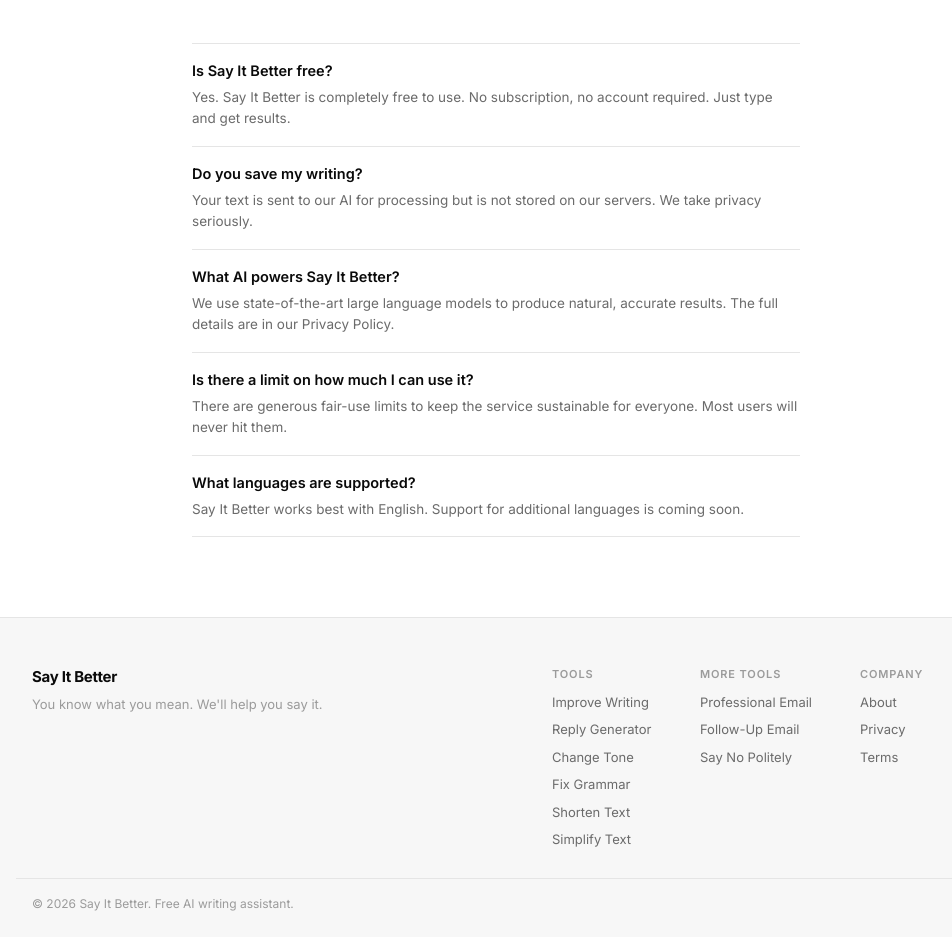
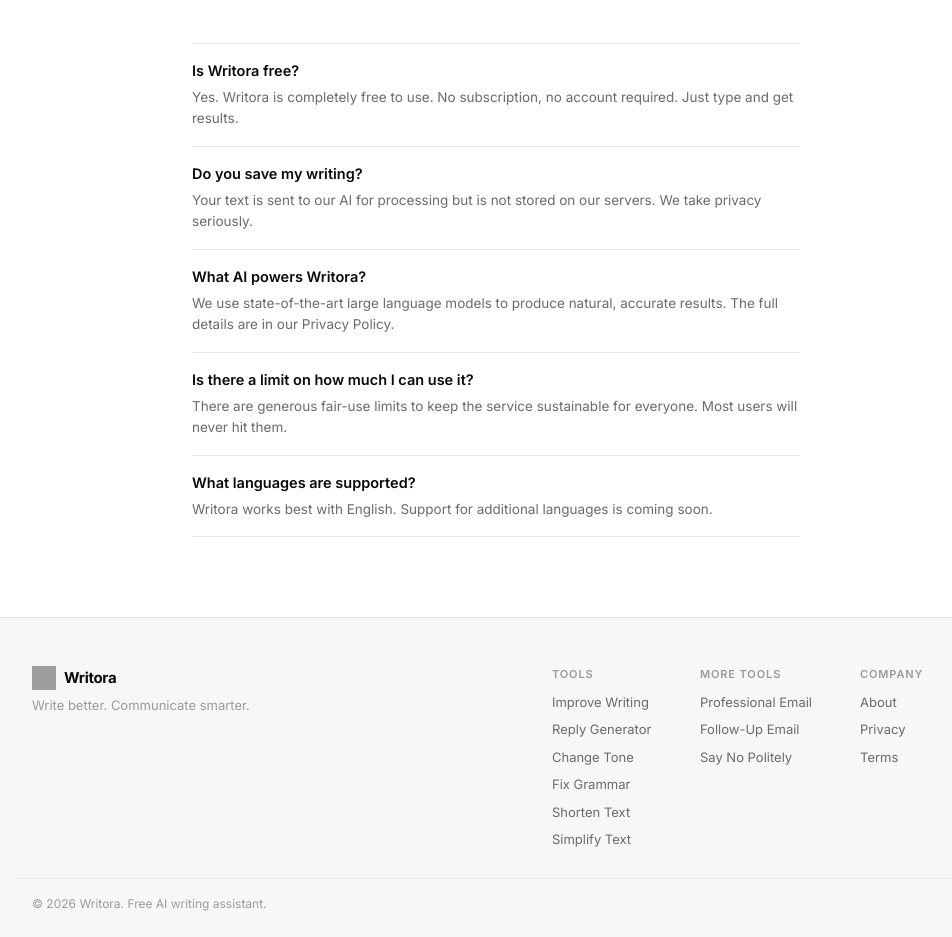
Before and after one commit to abdulwaarisinfo-dot/Project-, a Next.js app in the folder say-it-better/: page / in a window 1280 px wide. Shown: the part 2930-3867 px from the top of the page, without its empty margins (144-1096 px from the left). Built offline with nearby package versions, Linux system fonts and the light colour scheme; no server answers; grey boxes are pictures that could not be loaded.

Commit message:
Rename Say It Better to Writora throughout the app

```diff
--- a/say-it-better/app/page.tsx
+++ b/say-it-better/app/page.tsx
@@ -1,9 +1,10 @@
 import type { Metadata } from 'next';
+import Image from 'next/image';
 import Header from '@/components/layout/Header';
 import Workspace from '@/components/workspace/Workspace';
 
 export const metadata: Metadata = {
-  title: 'Say It Better — AI Writing Assistant',
+  title: 'Writora — AI Writing Assistant',
   description:
     'Improve your writing, fix grammar, change tone and write better replies with AI. Free, no signup required.',
   alternates: { canonical: '/' },
@@ -32,15 +33,15 @@ const EXAMPLES = [
 
 const FAQ = [
   {
-    q: 'Is Say It Better free?',
-    a: 'Yes. Say It Better is completely free to use. No subscription, no account required. Just type and get results.',
+    q: 'Is Writora free?',
+    a: 'Yes. Writora is completely free to use. No subscription, no account required. Just type and get results.',
   },
   {
     q: 'Do you save my writing?',
     a: 'Your text is sent to our AI for processing but is not stored on our servers. We take privacy seriously.',
   },
   {
-    q: 'What AI powers Say It Better?',
+    q: 'What AI powers Writora?',
     a: 'We use state-of-the-art large language models to produce natural, accurate results. The full details are in our Privacy Policy.',
   },
   {
@@ -49,7 +50,7 @@ const FAQ = [
   },
   {
     q: 'What languages are supported?',
-    a: 'Say It Better works best with English. Support for additional languages is coming soon.',
+    a: 'Writora works best with English. Support for additional languages is coming soon.',
   },
 ];
 
@@ -132,7 +133,7 @@ export default function HomePage() {
         <section className="section examples-section">
           <div className="container">
             <h2 className="section-heading">Before &amp; after</h2>
-            <p className="section-sub">Real examples of what Say It Better can do.</p>
+            <p className="section-sub">Real examples of what Writora can do.</p>
             <div className="examples-list">
               {EXAMPLES.map((ex, i) => (
                 <div key={i} className="example-card">
@@ -232,8 +233,11 @@ export default function HomePage() {
       <footer className="site-footer">
         <div className="footer-inner">
           <div className="footer-brand">
-            <span className="logo">Say It Better</span>
-            <p className="footer-tagline">You know what you mean. We&apos;ll help you say it.</p>
+            <div className="logo">
+              <Image src="/writora-mark-32.png" alt="" width={24} height={24} className="logo-mark" aria-hidden="true" />
+              Writora
+            </div>
+            <p className="footer-tagline">Write better. Communicate smarter.</p>
           </div>
           <div className="footer-links">
             <div className="footer-col">
@@ -260,7 +264,7 @@ export default function HomePage() {
           </div>
         </div>
         <div className="footer-bottom">
-          <p>© {new Date().getFullYear()} Say It Better. Free AI writing assistant.</p>
+          <p>© {new Date().getFullYear()} Writora. Free AI writing assistant.</p>
         </div>
       </footer>
     </>
```
